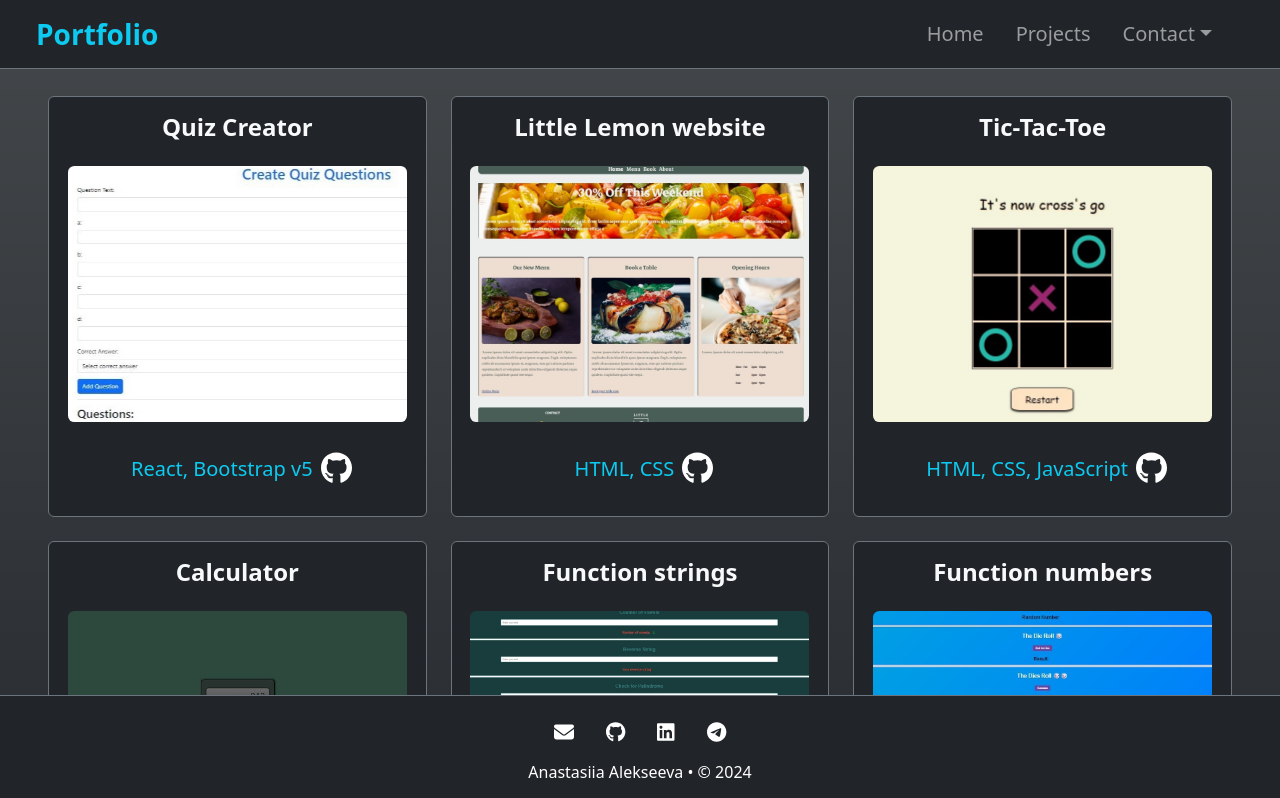
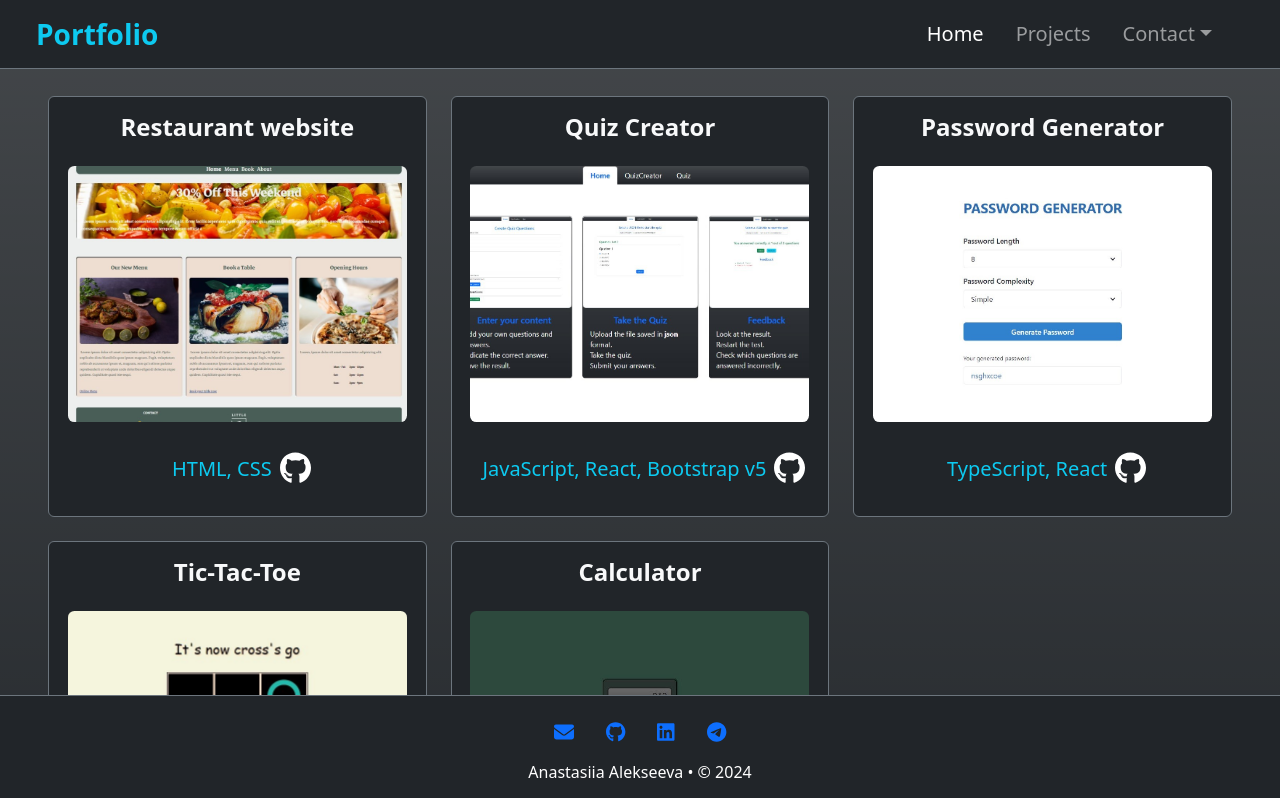
Before and after one commit to Anastasi11a/portfolio, a React (Create React App) app in the folder myportfolio/: page /projects in a window 1280 px wide. Shown: the top 798 px of the page. Built offline with nearby package versions, Linux system fonts and the light colour scheme.

Commit message:
add projects

```diff
--- a/myportfolio/src/App.js
+++ b/myportfolio/src/App.js
@@ -1,17 +1,17 @@
 import { Route, Routes } from 'react-router-dom';
-import 'bootstrap/dist/css/bootstrap.min.css';
 import Header from './components/Header';
 import Footer from './components/Footer';
 import Home from './components/pages/Home';
 import Projects from './components/pages/Projects';
+import 'bootstrap/dist/css/bootstrap.min.css';
 
 function App() {
     return (
-        <div className='App'>
+        <div>
             <Header />
             <Routes>
-                <Route path='/home' element={<Home />} />
-                <Route path='/projects' element={<Projects />} />
+                <Route path="/" element={<Home />} />
+                <Route path="/projects" element={<Projects />} />
             </Routes>
             <Footer />
         </div>
--- a/myportfolio/src/components/Footer.js
+++ b/myportfolio/src/components/Footer.js
@@ -16,8 +16,8 @@ const Footer = () => {
                             <Nav.Link
                                 href={url}
                                 key={url}
-                                className="footer-icon"
-                                target="_blank">
+                                target="_blank"
+                                className="footer-icon">
 
                                 <FontAwesomeIcon icon={icon} size="lg" />
                             </Nav.Link>
--- a/myportfolio/src/components/Header.js
+++ b/myportfolio/src/components/Header.js
@@ -1,19 +1,19 @@
 import { Container, Nav, Navbar, NavDropdown } from 'react-bootstrap';
 import { FontAwesomeIcon } from '@fortawesome/react-fontawesome';
 import socials from './socials';
-import './styles/HeaderStyle.css';
+import "./styles/HeaderStyle.css";
 
 const Header = () => {
     return (
         <Navbar collapseOnSelect expand="lg" bg="dark" data-bs-theme="dark" fixed="top" className="px-4 border-bottom border-secondary">
             <Container fluid>
-                <Navbar.Brand href="/home" className="fs-3 me-auto text-info fw-bold">
+                <Navbar.Brand href="#home" className="fs-3 me-auto text-info fw-bold">
                     Portfolio
                 </Navbar.Brand>
                 <Navbar.Toggle aria-controls="responsive-navbar-nav" />
                 <Navbar.Collapse id="responsive-navbar-nav" className="justify-content-end me-4 fs-5">
-                    <Nav>
-                        <Nav.Link href="/home" className="header-link me-3">Home</Nav.Link>
+                    <Nav defaultActiveKey='/'>
+                        <Nav.Link href="/" className="header-link me-3">Home</Nav.Link>
                         <Nav.Link href="/projects" className="header-link me-3">Projects</Nav.Link>
 
                         <NavDropdown
--- a/myportfolio/src/components/pages/Projects.js
+++ b/myportfolio/src/components/pages/Projects.js
@@ -1,6 +1,14 @@
-import { Card, Row, Button } from "react-bootstrap";
+import { Card, Row } from "react-bootstrap";
 import projects from "./progectsList";
 import BtnGitHub from "./BtnGitHub";
+
+const cardStyle = {
+    width: "90%",
+    height: "16rem",
+    margin: "auto",
+    borderRadius: "0.4rem",
+    objectFit: "cover"
+};
 
 const Projects = () => {
     return (
@@ -16,13 +24,7 @@ const Projects = () => {
 
                             <Card.Img
                                 src={project.img}
-                                style={{
-                                    width: "90%",
-                                    height: "16rem",
-                                    margin: "auto",
-                                    borderRadius: "0.4rem",
-                                    objectFit: "cover"
-                                }}
+                                style={cardStyle}
                             />
 
                             <Card.Body className="d-flex align-items-center justify-content-center">
--- a/myportfolio/src/components/pages/progectsList.js
+++ b/myportfolio/src/components/pages/progectsList.js
@@ -1,47 +1,53 @@
-import project00 from "../assets/quiz-img.jpg";
+import project00 from "../assets/quizG.jpg";
 import project01 from "../assets/littleLemon.jpg";
 import project02 from "../assets/ttt-img.jpg";
 import project03 from "../assets/calc-img.jpg";
-import project04 from "../assets/string.jpg";
-import project05 from "../assets/number.jpg";
+import project06 from "../assets/pswGn.jpg"
+// import project04 from "../assets/string.jpg";
+// import project05 from "../assets/number.jpg";
 
 const projects = [
     {
-        title: 'Quiz Creator',
-        skills: 'React, Bootstrap v5',
-        img : project00,
-        gitHubLink: 'https://github.com/Anastasi11a/quizcreator',
+        title: 'Restaurant website',
+        skills: 'HTML, CSS',
+        img : project01,
+        gitHubLink: 'https://github.com/Anastasi11a/'
     },
     {
-        title: 'Little Lemon website',
-        skills: 'HTML, CSS',
-        img : project01,
-        gitHubLink: 'https://github.com/Anastasi11a/',
+        title: 'Quiz Creator',
+        skills: 'JavaScript, React, Bootstrap v5',
+        img : project00,
+        gitHubLink: 'https://github.com/Anastasi11a/quizcreator'
     },
+    {
+        title: 'Password Generator',
+        skills: 'TypeScript, React',
+        img : project06,
+        gitHubLink: 'https://github.com/Anastasi11a/passwordgenerator'    },
     {
         title: 'Tic-Tac-Toe',
         skills: 'HTML, CSS, JavaScript',
         img : project02,
-        gitHubLink: 'https://github.com/Anastasi11a/tic-tac',
+        gitHubLink: 'https://github.com/Anastasi11a/tic-tac'
     },
     {
         title: 'Calculator',
         skills: 'CSS, React',
         img : project03,
         // gitHubLink:
-    },
-    {
-        title: 'Function strings',
-        skills: 'CSS, React',
-        img : project04,
-        gitHubLink: 'https://github.com/Anastasi11a/reactString/tree/master/react-string',
-    },
-    {
-        title: 'Function numbers',
-        skills: 'CSS, React',
-        img : project05,
-        gitHubLink: 'https://github.com/Anastasi11a/react-number',
     }
+    // {
+    //     title: 'Function strings',
+    //     skills: 'CSS, React',
+    //     img : project04,
+    //     gitHubLink: 'https://github.com/Anastasi11a/reactString/tree/master/react-string',
+    // },
+    // {
+    //     title: 'Function numbers',
+    //     skills: 'CSS, React',
+    //     img : project05,
+    //     gitHubLink: 'https://github.com/Anastasi11a/react-number',
+    // }
 ];
 
 export default projects;
```
Also changed, not shown: myportfolio/src/components/assets/pswGn.jpg (added), myportfolio/src/components/assets/quizG.jpg (added).
